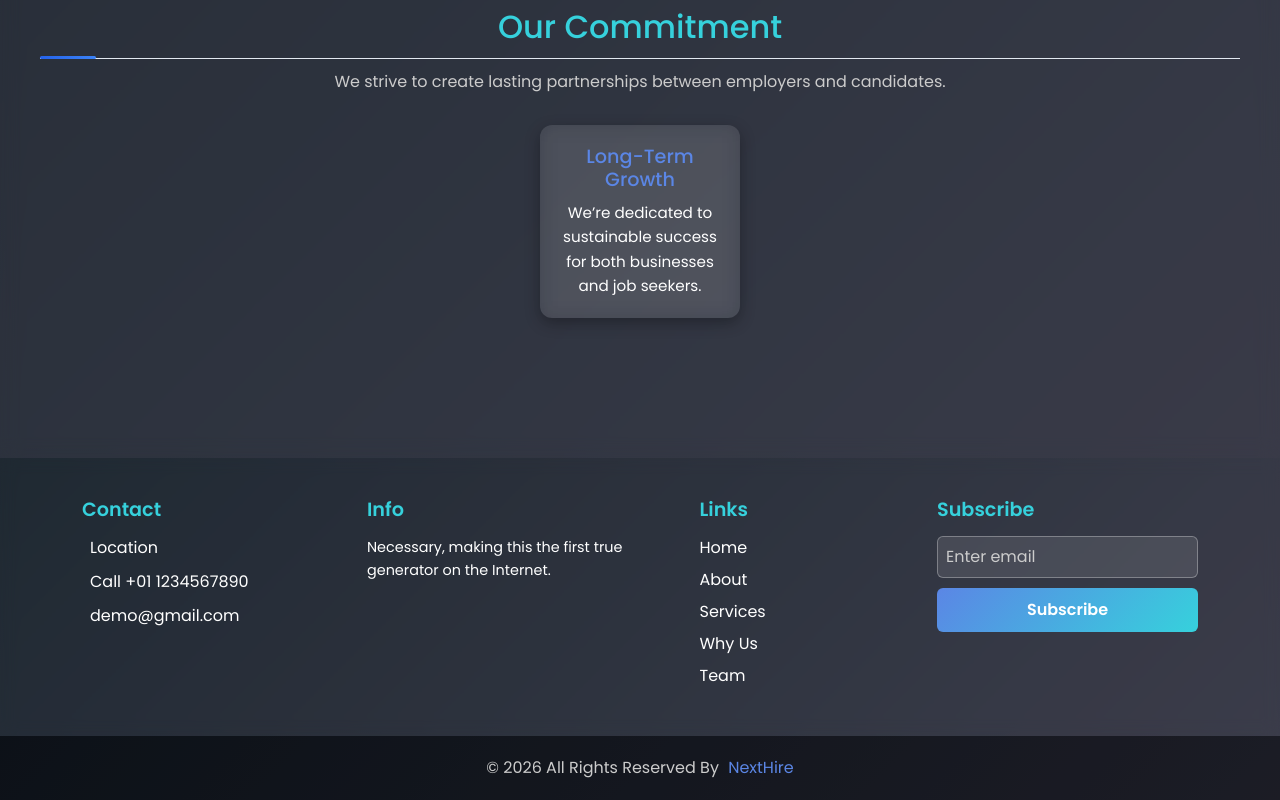
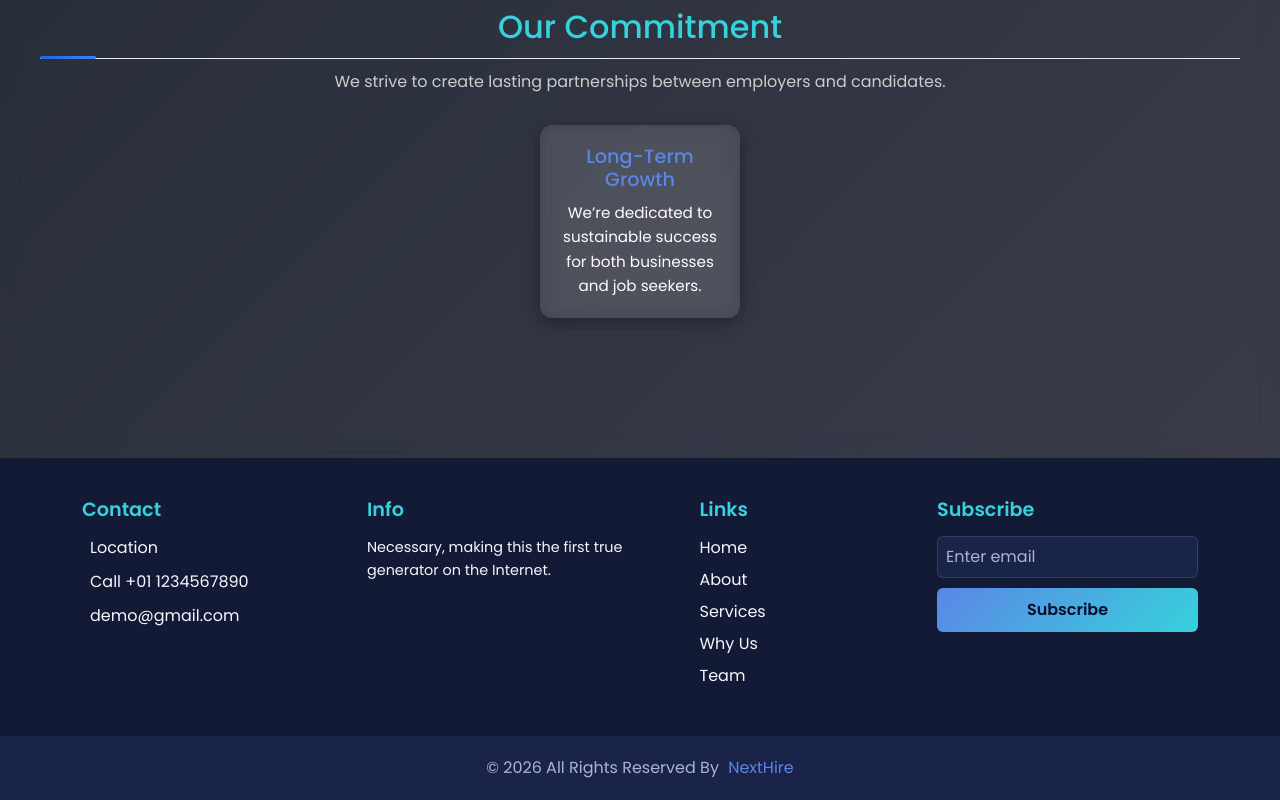
Before and after one commit to hamoudachekir/ai-recruiter-platform, a React (Vite) app in the folder Frontend/: page /why in a window 1280 px wide. Shown: the part 950-1750 px from the top of the page. Built offline with nearby package versions, Linux system fonts and the light colour scheme; no server answers.

Commit message:
refactor: convert job cards and Footer to shared theme variables

```diff
--- a/Frontend/src/components/Footer/Footer.css
+++ b/Frontend/src/components/Footer/Footer.css
@@ -1,14 +1,14 @@
 @import url("https://fonts.googleapis.com/css2?family=Poppins:wght@300;400;600;700&display=swap");
 
 .futuristic-footer {
-  background: linear-gradient(135deg, #0f1923 0%, #2e2f3e 100%);
-  color: #fff;
+  background: var(--bg);
+  color: var(--text);
   position: relative;
   overflow: hidden;
 }
 
 .futuristic-footer-top {
-  background: rgba(255, 255, 255, 0.07);
+  background: var(--surface);
   backdrop-filter: blur(8px);
   padding: 40px 0;
 }
@@ -18,7 +18,7 @@
   font-size: 1.2rem;
   font-weight: 600;
   margin-bottom: 15px;
-  color: #36d1dc;
+  color: var(--accent);
 }
 
 /* Contact Links, Social Icons */
@@ -26,13 +26,13 @@
   display: flex;
   align-items: center;
   margin-bottom: 10px;
-  color: #fff;
+  color: var(--text);
   text-decoration: none;
   transition: color 0.3s;
 }
 
 .contact_link_box a:hover {
-  color: #36d1dc;
+  color: var(--accent);
 }
 
 .contact_link_box i {
@@ -42,32 +42,33 @@
 .info_social a {
   display: inline-block;
   margin-right: 10px;
-  color: #fff;
+  color: var(--text);
   transition: transform 0.3s;
 }
 
 .info_social a:hover {
   transform: scale(1.1);
-  color: #36d1dc;
+  color: var(--accent);
 }
 
 /* Info Details */
 .info_col p {
   font-size: 0.9rem;
   line-height: 1.6;
+  color: var(--text);
 }
 
 /* Quick Links */
 .info_links a {
   display: block;
-  color: #fff;
+  color: var(--text);
   margin-bottom: 8px;
   text-decoration: none;
   transition: color 0.3s;
 }
 
 .info_links a:hover {
-  color: #36d1dc;
+  color: var(--accent);
 }
 
 /* Subscribe Form */
@@ -80,21 +81,21 @@
 .subscribe-form input {
   padding: 8px;
   border-radius: 6px;
-  border: 1px solid rgba(255, 255, 255, 0.3);
-  background: rgba(255, 255, 255, 0.1);
-  color: #fff;
+  border: 1px solid var(--border);
+  background: var(--surface-2);
+  color: var(--text);
 }
 
 .subscribe-form input::placeholder {
-  color: #ccc;
+  color: var(--text-muted);
 }
 
 .subscribe-form button {
-  background: linear-gradient(135deg, #5b86e5 0%, #36d1dc 100%);
+  background: linear-gradient(135deg, var(--accent-2) 0%, var(--accent) 100%);
   border: none;
   padding: 10px;
   border-radius: 6px;
-  color: #fff;
+  color: var(--bg);
   font-weight: 600;
   cursor: pointer;
   transition: transform 0.3s ease;
@@ -107,18 +108,18 @@
 
 /* Footer Bottom */
 .futuristic-footer-bottom {
-  background: rgba(0, 0, 0, 0.4);
+  background: var(--surface-2);
   padding: 20px 0;
   text-align: center;
 }
 
 .futuristic-footer-bottom p {
-  color: #ccc;
+  color: var(--text-muted);
   margin: 0;
 }
 
 .futuristic-footer-bottom a {
-  color: #5b86e5;
+  color: var(--accent-2);
   text-decoration: none;
   margin-left: 5px;
 }
--- a/Frontend/src/pages/Home/Home.css
+++ b/Frontend/src/pages/Home/Home.css
@@ -220,7 +220,7 @@
     display: flex;
     flex-direction: column;
     justify-content: space-between;
-    background-color: rgba(30, 30, 40, 0.8); /* Slightly darker/more solid */
+    background-color: var(--surface);
     backdrop-filter: blur(12px);
     border-radius: 16px !important;
     padding: 1.5rem !important;
@@ -228,9 +228,9 @@
     height: 100% !important;
     min-height: 280px; /* Enforce min height for consistency */
     box-sizing: border-box;
-    color: #ffffff;
+    color: var(--text);
     position: relative;
-    border: 1px solid rgba(255, 255, 255, 0.08);
+    border: 1px solid var(--border);
     transition: all 0.3s ease;
     overflow: hidden; /* For badge */
 }
@@ -323,7 +323,7 @@
 .company-name {
     font-size: 1rem;
     font-weight: 600;
-    color: #ffffff;
+    color: var(--text);
     white-space: nowrap;
     overflow: hidden;
     text-overflow: ellipsis;
@@ -335,7 +335,7 @@
     display: flex;
     align-items: center;
     font-size: 0.85rem;
-    color: #a0a0b0;
+    color: var(--text-muted);
     margin-top: 2px;
 }
 
@@ -353,7 +353,7 @@
 .job-title {
     font-size: 1.15rem;
     font-weight: 700;
-    color: #ffffff;
+    color: var(--text);
     margin-bottom: 0.8rem;
     white-space: nowrap;
     overflow: hidden;
@@ -364,7 +364,7 @@
 .job-description {
     margin-bottom: 1rem;
     font-size: 0.9rem;
-    color: #e0e0e0;
+    color: var(--text-muted);
     line-height: 1.5;
     display: -webkit-box;
     -webkit-line-clamp: 2;
@@ -388,8 +388,8 @@
     display: inline-flex;
     align-items: center;
     gap: 8px;
-    background: rgba(255, 255, 255, 0.08);
-    color: #ffffff;
+    background: var(--surface-2);
+    color: var(--text);
     border-radius: 50px;
     padding: 8px 14px;
     font-size: 0.78rem;
@@ -425,7 +425,7 @@
 .job-tag:hover {
     transform: translateY(-2px) scale(1.03);
     box-shadow: 0 6px 14px rgba(91, 134, 229, 0.3);
-    background: rgba(255, 255, 255, 0.1);
+    background: var(--surface);
 }
 
 .job-content-wrapper {
@@ -452,7 +452,7 @@
 
 .job-salary-period {
     font-size: 0.9rem;
-    color: #ccc;
+    color: var(--text-muted);
     font-weight: 500;
 }
 
```
